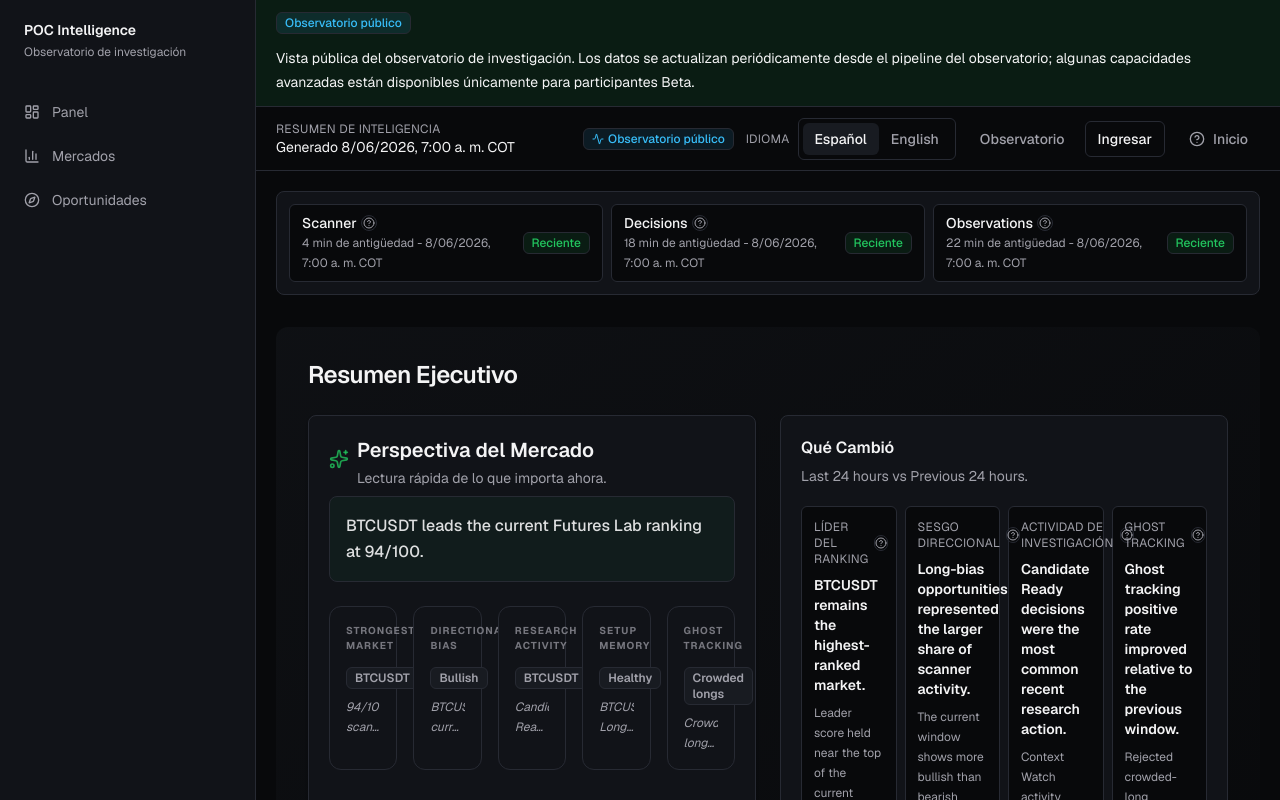
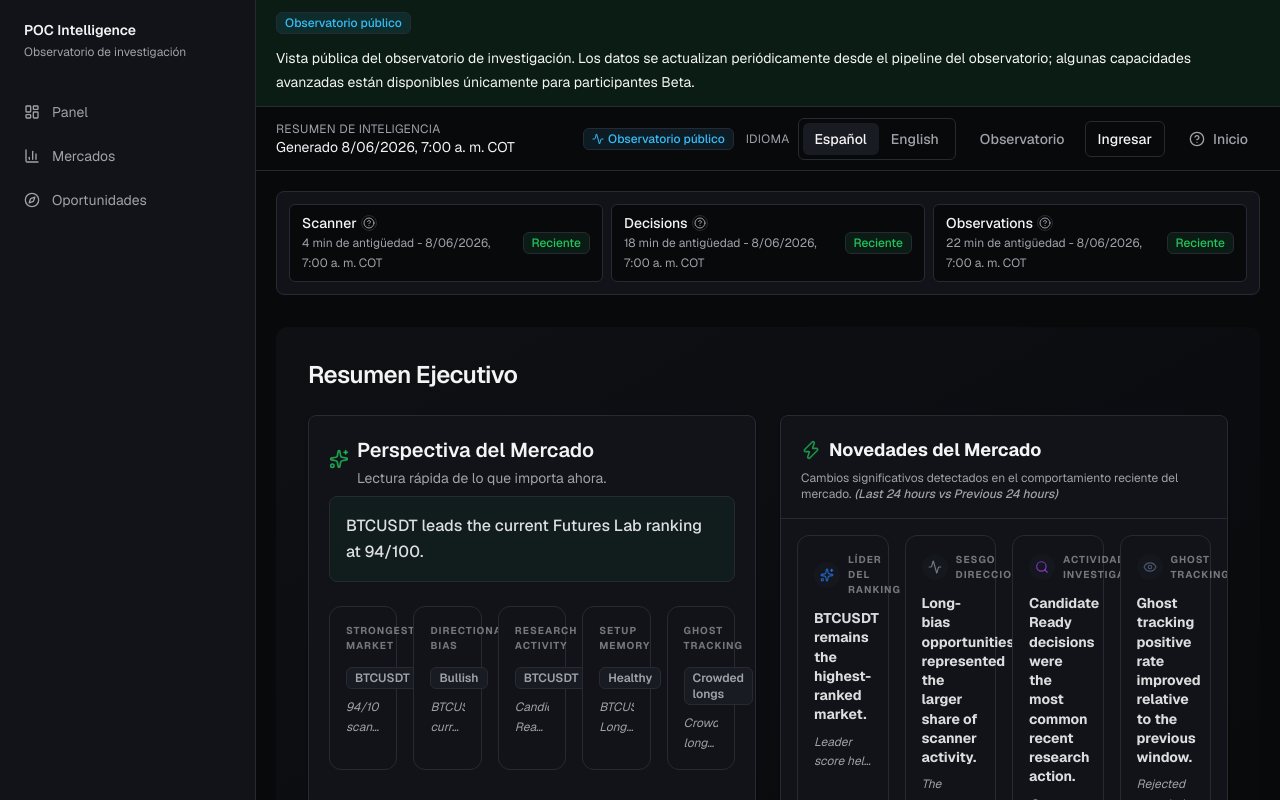
Before and after one commit to ioskpu/poc-intelligence, a Next.js app: page /dashboard in a window 1280 px wide. Shown: the top 800 px of the page. Built offline with nearby package versions, Linux system fonts and the light colour scheme; no server answers.

Commit message:
feat(ui): humanizar ChangeAwareness y agregar estados vacíos amigables

```diff
--- a/src/features/dashboard/change-awareness.tsx
+++ b/src/features/dashboard/change-awareness.tsx
@@ -1,8 +1,21 @@
+import {
+  ArrowUpRight,
+  ArrowDownRight,
+  Sparkles,
+  CheckCircle2,
+  Clock,
+  Zap,
+  Search,
+  Eye,
+  Info,
+  Activity
+} from "lucide-react";
 import { Card, CardContent, CardDescription, CardHeader, CardTitle } from "@/components/ui/card";
 import { TooltipLabel } from "@/components/ui/tooltip-label";
 import { getCopy, type Locale } from "@/lib/i18n";
 import { getDashboardHumanization } from "@/lib/dashboard-humanization";
 import type { ChangeAwareness as ChangeAwarenessData } from "@/types/intelligence";
+import { cn } from "@/lib/utils";
 
 type ChangeAwarenessProps = {
   changeAwareness: ChangeAwarenessData;
@@ -13,36 +26,90 @@ export function ChangeAwareness({ changeAwareness, locale }: ChangeAwarenessProp
   const copy = getCopy(locale);
   const humanization = getDashboardHumanization(locale);
 
+  const title = locale === "es" ? "Novedades del Mercado" : "Market Updates";
+  const subtitle = locale === "es"
+    ? "Cambios significativos detectados en el comportamiento reciente del mercado."
+    : "Significant changes detected in recent market behavior.";
+
   return (
-    <Card id="change-awareness">
-      <CardHeader>
-        <CardTitle>{copy.dashboard.changeAwareness.title}</CardTitle>
-        <CardDescription>
-          {changeAwareness.currentWindow} vs {changeAwareness.baselineWindow}.
+    <Card id="change-awareness" className="border-muted shadow-sm overflow-hidden">
+      <CardHeader className="bg-muted/5 pb-4 border-b">
+        <div className="flex items-center gap-2">
+          <Zap className="h-5 w-5 text-primary/70" />
+          <CardTitle className="text-lg font-bold">{title}</CardTitle>
+        </div>
+        <CardDescription className="mt-1 text-xs">
+          {subtitle} <span className="text-muted-foreground italic font-medium">({changeAwareness.currentWindow} vs {changeAwareness.baselineWindow})</span>
         </CardDescription>
       </CardHeader>
-      <CardContent className="grid gap-2 md:grid-cols-2 xl:grid-cols-4">
-        {changeAwareness.items.map((item) => (
-          <article className="rounded-md border bg-background p-3" key={item.label}>
-            <p className="text-xs uppercase tracking-wide text-muted-foreground">
+      <CardContent className="p-4">
+        {changeAwareness.items.length === 0 ? (
+          <div className="text-center py-10 text-muted-foreground bg-muted/5 rounded-xl border border-dashed border-muted">
+            <CheckCircle2 className="mx-auto h-10 w-10 mb-3 opacity-20 text-emerald-500" />
+            <p className="text-sm font-medium">
+              {locale === "es"
+                ? "El mercado se mantiene estable. No hay cambios significativos que reportar en este momento."
+                : "The market remains stable. No significant changes to report at this time."}
+            </p>
+          </div>
+        ) : (
+          <div className="grid gap-4 md:grid-cols-2 lg:grid-cols-4">
+            {changeAwareness.items.map((item) => {
+              const icon = getChangeIcon(item.label, item.statement);
+              return (
+                <article
+                  className="group relative flex flex-col rounded-xl border border-muted bg-card p-4 transition-all hover:border-primary/20 hover:shadow-md"
+                  key={item.label}
+                >
+                  <div className="flex items-center justify-between mb-3">
+                    <div className="flex items-center gap-2">
+                      <div className="rounded-full bg-muted/50 p-1.5">
+                        {icon}
+                      </div>
+                      <span className="text-[10px] font-bold uppercase tracking-widest text-muted-foreground/70">
                         <TooltipLabel
                           label={translateChangeLabel(item.label, locale)}
                           tooltip={getChangeTooltip(item.label, humanization.tooltips)}
                           className="text-inherit"
                           labelClassName="text-inherit"
                         />
-            </p>
-            <p className="mt-2 text-sm font-semibold leading-5">
+                      </span>
+                    </div>
+                  </div>
+
+                  <p className="text-sm font-bold leading-snug text-foreground/90 group-hover:text-primary transition-colors">
                     {item.statement}
                   </p>
-            <p className="mt-2 text-xs leading-5 text-muted-foreground">
+
+                  <p className="mt-2 text-xs leading-relaxed text-muted-foreground italic line-clamp-2">
                     {item.detail}
                   </p>
                 </article>
-        ))}
+              );
+            })}
+          </div>
+        )}
       </CardContent>
     </Card>
   );
+}
+
+function getChangeIcon(label: string, statement: string) {
+  const s = statement.toLowerCase();
+
+  if (s.includes("increased") || s.includes("up") || s.includes("subió") || s.includes("incrementó")) {
+    return <ArrowUpRight className="h-3.5 w-3.5 text-emerald-500/70" />;
+  }
+
+  if (s.includes("decreased") || s.includes("down") || s.includes("bajó") || s.includes("disminuyó")) {
+    return <ArrowDownRight className="h-3.5 w-3.5 text-amber-500/70" />;
+  }
+
+  if (label === "Ranking leader") return <Sparkles className="h-3.5 w-3.5 text-blue-500/70" />;
+  if (label === "Research activity") return <Search className="h-3.5 w-3.5 text-purple-500/70" />;
+  if (label === "Ghost tracking") return <Eye className="h-3.5 w-3.5 text-slate-500/70" />;
+
+  return <Activity className="h-3.5 w-3.5 text-muted-foreground/70" />;
 }
 
 function translateChangeLabel(label: string, locale: Locale) {
```
Lines whose indentation alone changed are shown as unchanged.
